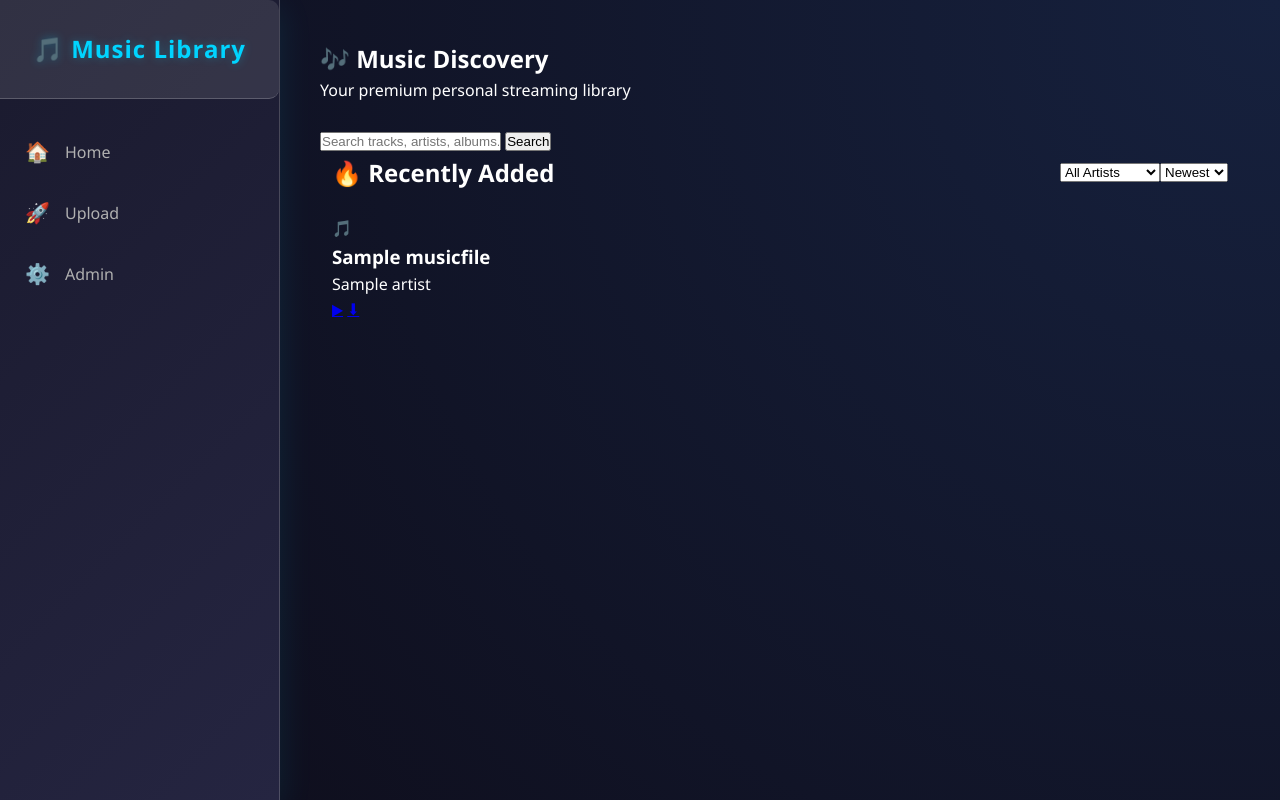
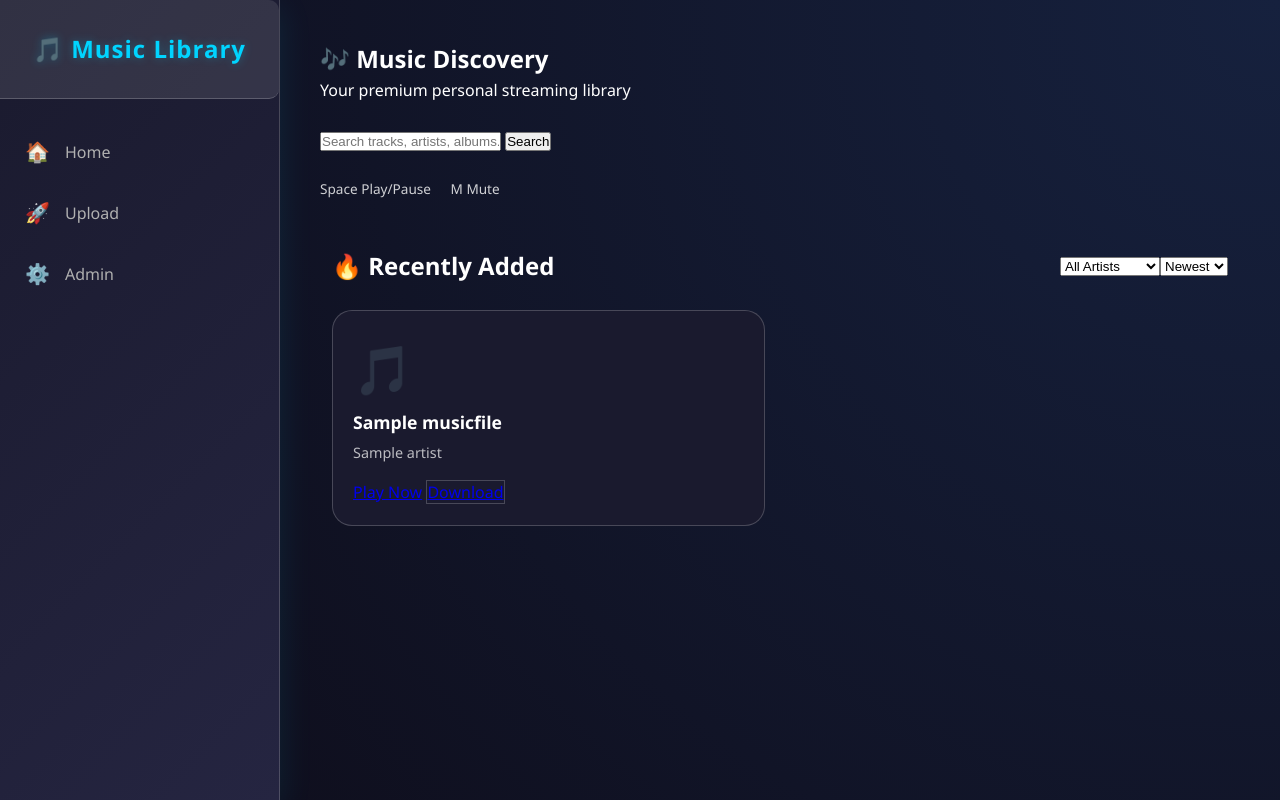
Before and after one commit to vitorpixel-6436/music-stream-app, a Django app: page / in a window 1280 px wide. Run offline with Django 5.2, Linux system fonts and the light colour scheme; tables that the repository leaves empty hold one stand-in row (values such as "Sample post"); some libraries are stand-ins or nearby versions.

Commit message:
Update index.html

```diff
--- a/music/templates/music/index.html
+++ b/music/templates/music/index.html
@@ -3,7 +3,7 @@
 
 {% block content %}
 <section class="hero-section">
-    <div class="hero-content">
+    <div class="hero-content text-center">
         <h1 class="hero-title">🎶 Music Discovery</h1>
         <p>Your premium personal streaming library</p>
 
@@ -14,10 +14,16 @@
                 <a href="{% url 'music:index' %}" class="btn" style="background: var(--danger); border-color: var(--danger);">Clear</a>
             {% endif %}
         </form>
+
+        <!-- UX: Keyboard Shortcuts Info -->
+        <div class="shortcuts-info mt-4" style="font-size: 0.85rem; opacity: 0.8;">
+            <span class="me-3"><kbd class="bg-secondary" style="font-family: inherit;">Space</kbd> Play/Pause</span>
+            <span><kbd class="bg-secondary" style="font-family: inherit;">M</kbd> Mute</span>
+        </div>
     </div>
 </section>
 
-<section class="container-fluid">
+<section class="container-fluid py-5">
     <div class="d-flex justify-content-between align-items-center mb-4">
         <h2>🔥 {% if search_query %}Search Results{% else %}Recently Added{% endif %}</h2>
 
@@ -39,38 +45,44 @@
         </div>
     </div>
 
-    <div class="album-grid">
+    <div class="track-grid">
         {% for track in music_files %}
-            <div class="glass-card album-card">
-                <div class="album-image">🎵</div>
-                <div class="album-info">
-                    <h3 class="album-title">{{ track.title }}</h3>
-                    <p class="album-artist">{{ track.artist.name }}</p>
+            <div class="track-item" onclick="window.location.href='{% url 'music:player' track.pk %}'">
+                <div class="track-image">
+                    {% if track.cover_image %}
+                        <img src="{{ track.cover_image.url }}" alt="{{ track.title }}" style="width: 100%; height: 100%; object-fit: cover; border-radius: 12px;">
+                    {% else %}
+                        <div style="font-size: 3rem; opacity: 0.3;">🎵</div>
+                    {% endif %}
                 </div>
-                <div class="card-actions">
-                    <a href="{% url 'music:player' track.pk %}" class="btn-play" title="Play Now">▶</a>
-                    <a href="{% url 'music:download' track.pk %}" class="btn" title="Download">⬇</a>
+                <div class="track-content">
+                    <h3 class="track-title" style="font-size: 1.1rem; margin-bottom: 5px;">{{ track.title }}</h3>
+                    <p class="track-artist" style="opacity: 0.7; font-size: 0.9rem;">{{ track.artist.name }}</p>
+                    <div class="track-actions mt-3">
+                        <a href="{% url 'music:player' track.pk %}" class="btn btn-sm">Play Now</a>
+                        <a href="{% url 'music:download' track.pk %}" class="btn btn-sm btn-outline" style="border: 1px solid var(--glass-border);">Download</a>
+                    </div>
                 </div>
             </div>
         {% empty %}
             <div class="col-12 text-center py-5">
-                <p class="text-secondary">No tracks found. <a href="/admin/" class="color-accent">Upload some music</a> to get started!</p>
+                <p class="text-secondary">No tracks found matching your criteria.</p>
             </div>
         {% endfor %}
     </div>
+</section>
 
-    {% if music_files.has_other_pages %}
-    <div class="pagination mt-5 d-flex justify-content-center gap-2">
-        {% if music_files.has_previous %}
-            <a href="?page={{ music_files.previous_page_number }}{% if search_query %}&q={{ search_query }}{% endif %}" class="btn">&laquo; Prev</a>
-        {% endif %}
-
-        <span class="btn active">{{ music_files.number }} / {{ music_files.paginator.num_pages }}</span>
-
-        {% if music_files.has_next %}
-            <a href="?page={{ music_files.next_page_number }}{% if search_query %}&q={{ search_query }}{% endif %}" class="btn">Next &raquo;</a>
-        {% endif %}
-    </div>
-    {% endif %}
-</section>
+<script>
+    // UX: Welcome Toast
+    document.addEventListener('DOMContentLoaded', () => {
+        if (!localStorage.getItem('returning_user')) {
+            setTimeout(() => {
+                if (window.showToast) {
+                    showToast('Welcome! 🎧 Use Space to play/pause, M to mute.', 'success');
+                }
+                localStorage.setItem('returning_user', 'true');
+            }, 1000);
+        }
+    });
+</script>
 {% endblock %}
```
